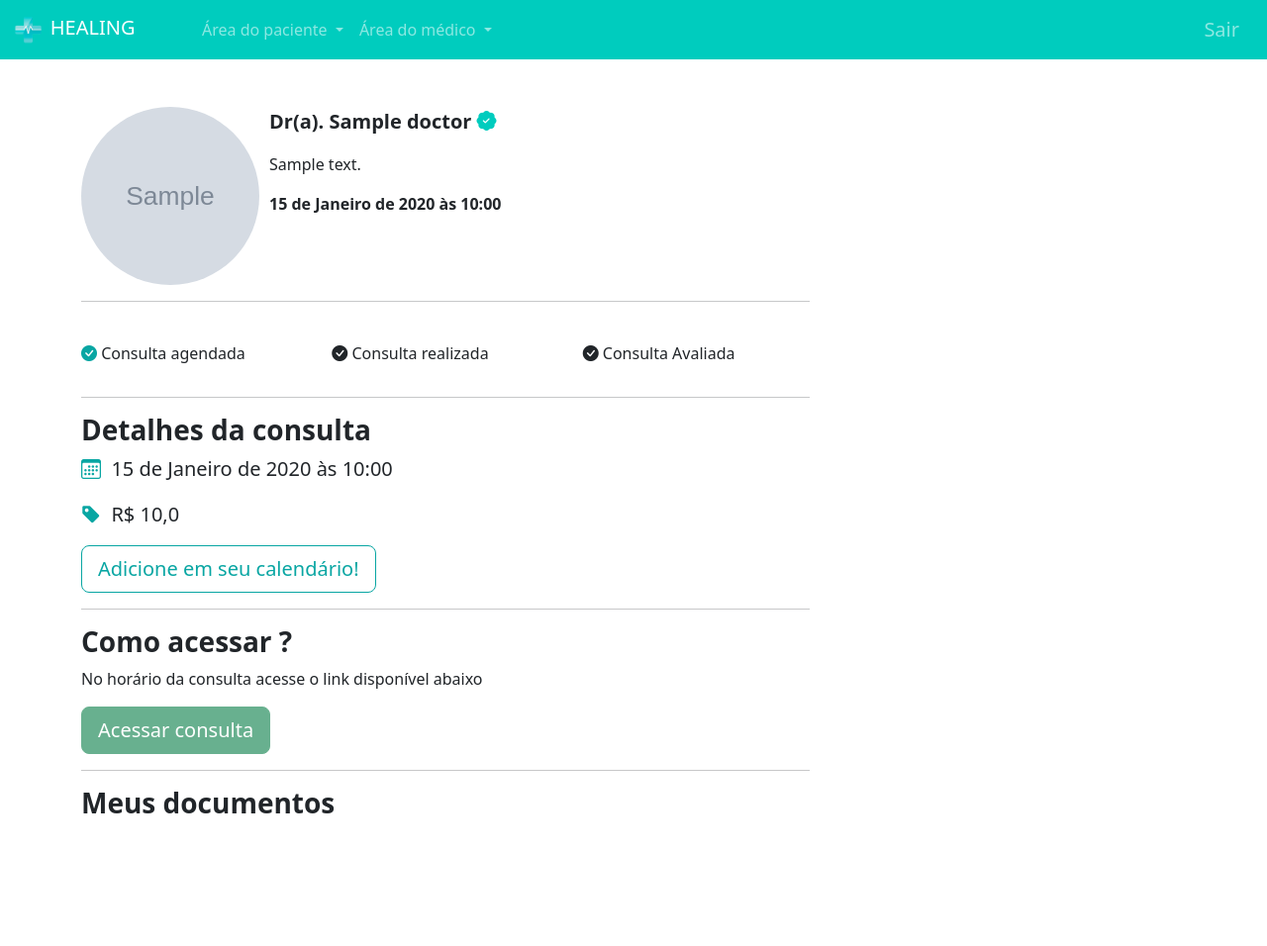
After one commit to paulazaidel/healing-app, a Django app: page /patients/consulta/1/ in a window 1280 px wide. The commit adds this page. Shown: the whole page at 99% size. Run offline with Django 5.2, Linux system fonts and the light colour scheme; a user stored in the database is signed in; tables that the repository leaves empty hold one stand-in row (values such as "Sample post"); grey boxes marked "Sample" are stand-in pictures.

Commit message:
add patient appointment details

```diff
--- a/patients/templates/patient_appointments.html
+++ b/patients/templates/patient_appointments.html
@@ -46,7 +46,7 @@
                 <tbody>
                     {% for appointment in appointments  %}
                         <tr>
-                            <td><a href="#">Dr(a). {{appointment.date.user.username}}</a></td>
+                            <td><a href="{% url 'patients:consulta' appointment.id %}">Dr(a). {{appointment.date.user.username}}</a></td>
                             <td>{{appointment.get_status_display}}</td>
                             <td>{{appointment.date.user}}</td>
                         </tr>
--- /dev/null
+++ b/patients/templates/patient_consulta.html
@@ -0,0 +1,86 @@
+{% extends "base.html" %}
+{% load static %}
+
+{% block 'head' %}
+
+    <link rel="stylesheet" href="{% static 'css/appointments.css' %}">
+    <link rel="stylesheet" href="{% static 'css/users.css' %}">
+    <link rel="stylesheet" href="{% static 'css/doctors.css' %}">
+    <link rel="stylesheet" href="{% static 'css/home.css' %}">
+    <link rel="stylesheet" href="https://cdn.jsdelivr.net/npm/bootstrap-icons@1.11.3/font/bootstrap-icons.min.css">
+
+{% endblock 'head' %}
+
+{% block 'body' %}
+    {% include "navbar.html" %}
+
+    <br><br>
+    <div class="container">
+        {% if appointment.status == 'C' %}
+            <div class="alert alert-danger" role="alert">
+                 Consulta cancelada
+            </div>
+        {% elif appointment.status == 'F' %}
+            <div class="alert alert-success" role="alert">
+                Consulta Finalizada
+            </div>
+        {% elif appointment.status == 'I' %}
+            <div class="alert alert-primary" role="alert">
+                Consulta inicializada, acesse o link imediatamente!
+            </div>
+        {% endif %}
+        <div class="row">
+            <div class="col-md-8">
+                <div class="row">
+                    <div class="col-md-3"><img src="/doctors{{doctor.photo.url}}" class="foto-perfil-card-lg" alt=""></div>
+                    <div class="col-md">
+                        <p style="font-size: 20px" class="p-bold">Dr(a). {{doctor.name}} <i class="bi bi-patch-check-fill icon-main"></i></p>
+                        <p>{{doctor.description}}</p>
+                        <p class="p-bold">{{appointment.date.date}}</p>
+
+
+                    </div>
+                </div>
+                <hr>
+                <br>
+                <div class="row">
+                    <div class="col-md">
+
+                        <p><i class="color-dark bi bi-check-circle-fill"></i> Consulta agendada</p>
+                    </div>
+                    <div class="col-md">
+                        <p><i class="{% if appointment.status == 'F' %}color-dark{% endif %} bi bi-check-circle-fill"></i> Consulta realizada</p>
+                    </div>
+                    <div class="col-md">
+                        <p><i class="bi bi-check-circle-fill"></i> Consulta Avaliada</p>
+                    </div>
+                </div>
+                <hr>
+                <h3 class="p-bold">Detalhes da consulta</h3>
+                <p style="font-size:20px"><i class="bi bi-calendar3 color-dark"></i>&nbsp {{appointment.date.date}}</p>
+                <p style="font-size:20px"><i class="bi bi-tag-fill color-dark"></i></i>&nbsp R$ {{doctor.appointment_price}}</p>
+                <a style="cursor: auto;" class="btn btn-dark-color-outline btn-lg">Adicione em seu calendário!</a>
+                <hr>
+                <h3 class="p-bold">Como acessar ?</h3>
+                <p>No horário da consulta acesse o link disponível abaixo</p>
+
+                {% if appointment.status == 'I' and consulta.link %}
+                    <a href="{{appointment.link}}"  class="btn btn-success btn-dark-color btn-lg" >Acessar consulta</a>
+                {% else %}
+                    <a href="#"  class="btn btn-success btn-dark-color btn-lg disabled" >Acessar consulta</a>
+                {% endif %}
+                <hr>
+                <h3 class="p-bold">Meus documentos</h3>
+                <br>
+
+                <br>
+                <br>
+                <br>
+                <br>
+            </div>
+            <div class="col-md"></div>
+        </div>
+
+    </div>
+
+{% endblock 'body' %}
--- a/patients/urls.py
+++ b/patients/urls.py
@@ -2,6 +2,7 @@ from django.urls import path
 
 from patients.views import (
     appointments,
+    consulta,
     home,
     new_schedule_appointment,
     schedule_appointment,
@@ -26,4 +27,9 @@ urlpatterns = [
         appointments,
         name="appointments",
     ),
+    path(
+        "consulta/<int:appointment_id>/",
+        consulta,
+        name="consulta",
+    ),
 ]
--- a/patients/views.py
+++ b/patients/views.py
@@ -1,6 +1,7 @@
 import datetime
 
 from django.contrib.messages import add_message, constants
+from django.http import HttpResponse
 from django.shortcuts import redirect, render
 
 from doctors.models import Appointments, Doctor, Specialties
@@ -65,3 +66,15 @@ def appointments(request):
         return render(
             request, "patient_appointments.html", {"appointments": appointments}
         )
+
+
+def consulta(request, appointment_id):
+    if request.method == "GET":
+        appointment = PatientAppointment.objects.get(id=appointment_id)
+        doctor = Doctor.objects.get(user=appointment.date.user)
+        is_medico = Doctor.objects.filter(user=request.user).exists()
+        return render(
+            request,
+            "patient_consulta.html",
+            {"appointment": appointment, "doctor": doctor, "is_medico": is_medico},
+        )
```
